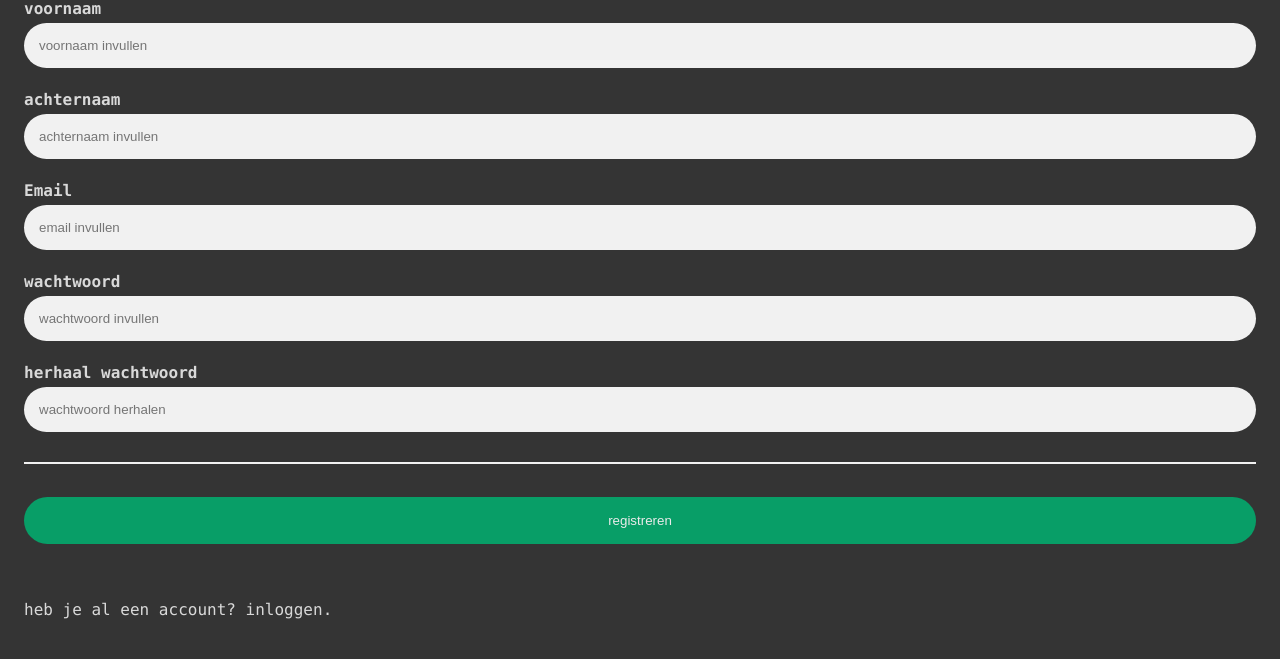
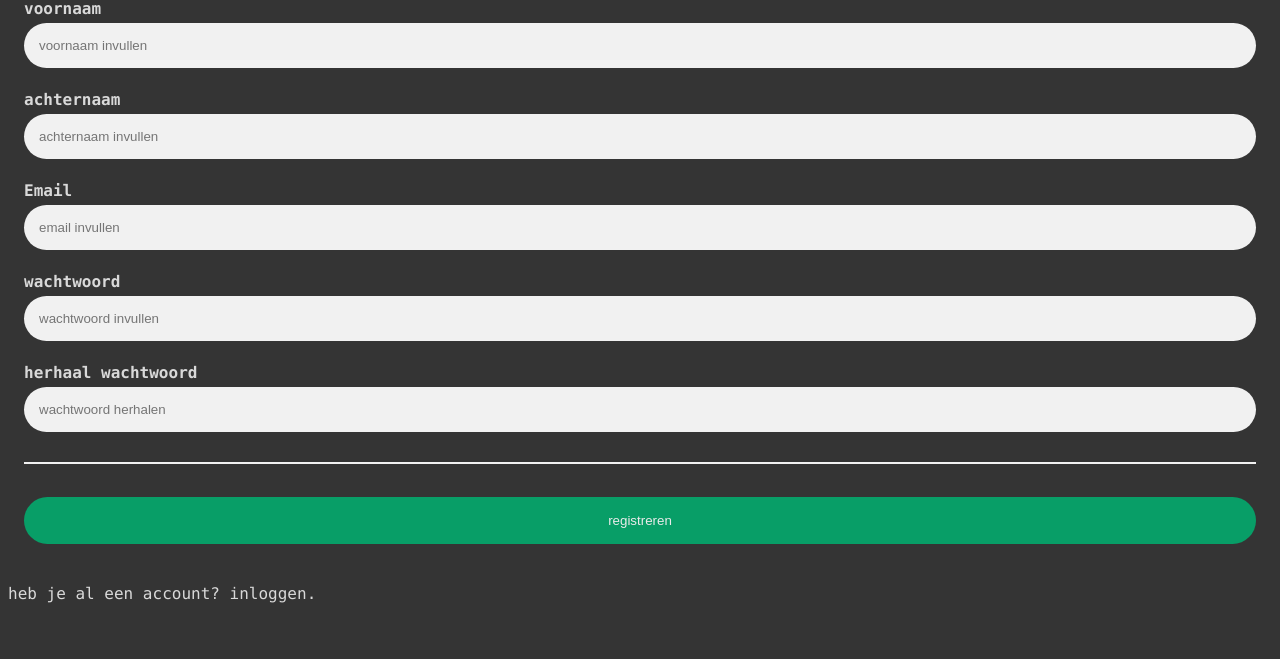
Before and after one commit to NotGatoz/Mvidia, a PHP site: page /php/registratie.php in a window 1280 px wide. Shown: the part 183-842 px from the top of the page. After the commit the page ends 786 px from the top, so only its background shows below. Run offline with PHP 8.4, Linux system fonts and the light colour scheme.

Commit message:
kleine tweak aan register page

```diff
--- a/css/registratie.css
+++ b/css/registratie.css
@@ -56,9 +56,3 @@ hr {
 a {
   color: dodgerblue;
 }
-
-/* Set a grey background color and center the text of the "sign in" section */
-.signin {
-  background-color: #f1f1f1;
-  text-align: center;
-}
--- a/php/registratie.php
+++ b/php/registratie.php
@@ -54,7 +54,7 @@
     <hr>
     <button type="registreer" class="registreerbtn">registreren</button>
 </form></div>
-  <div class="container login">
+  <div class="login">
     <p>heb je al een account? <a href="../php/login.php">inloggen</a>.</p>
   </div>
 
```
